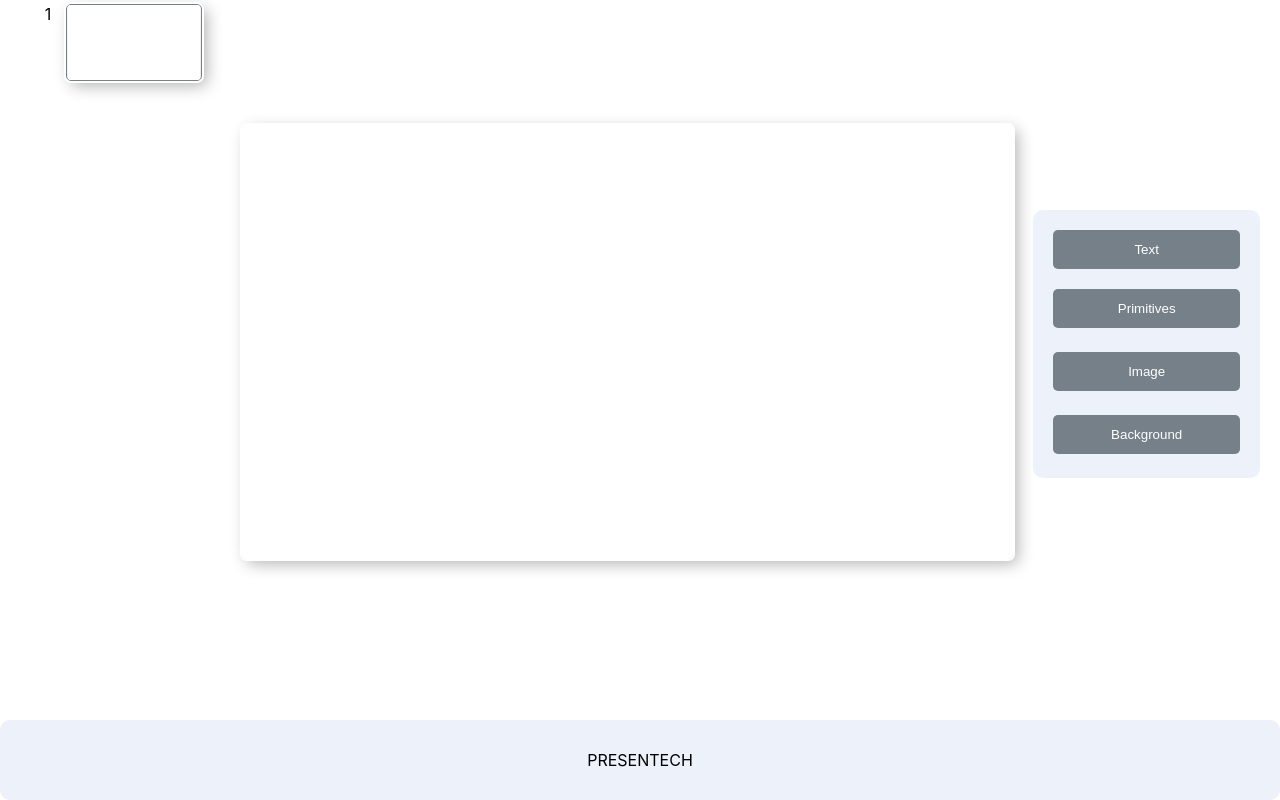
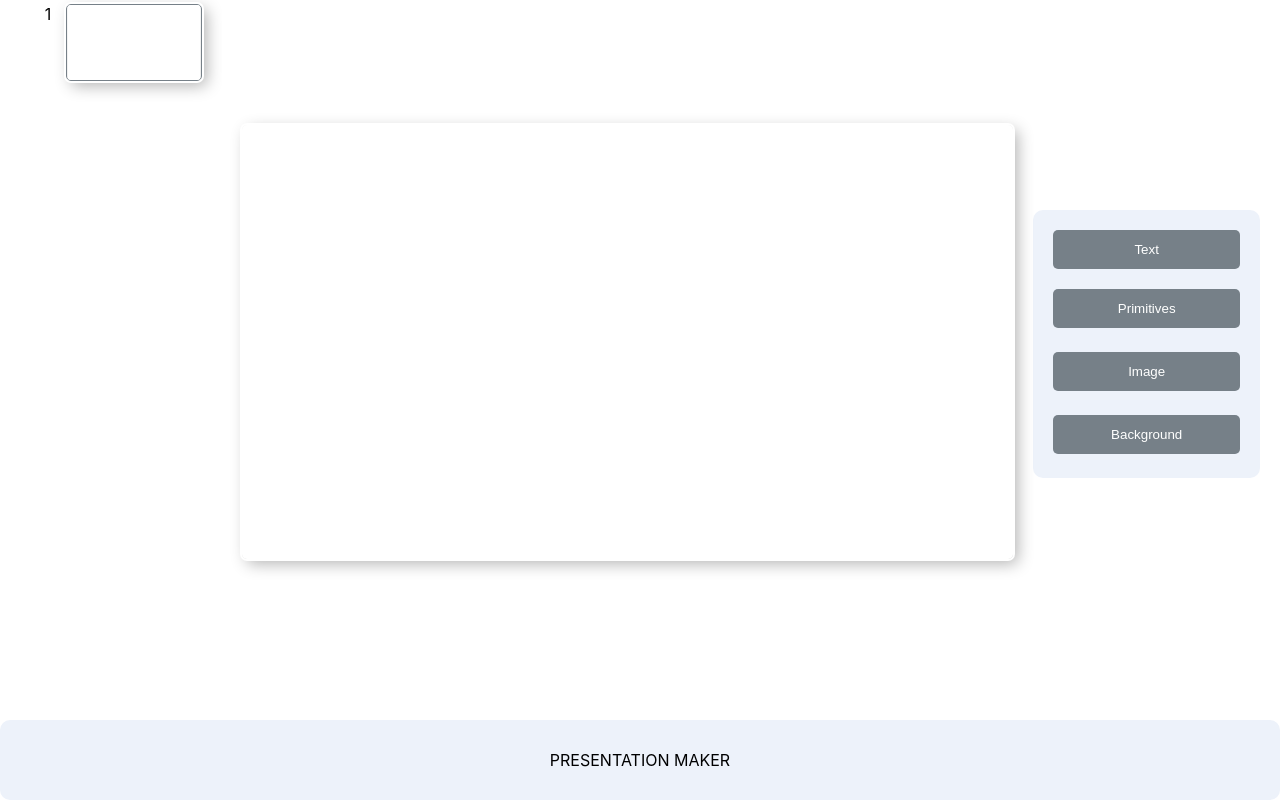
Before and after one commit to mandms/presentech, a React (Vite) app: page / in a window 1280 px wide. Shown: the part 198-998 px from the top of the page. Built offline with nearby package versions, Linux system fonts and the light colour scheme.

Commit message:
update theme

```diff
--- a/src/components/Editor/Footer/Footer.module.css
+++ b/src/components/Editor/Footer/Footer.module.css
@@ -19,4 +19,8 @@
   .footer {
     background-color: #484848;
   }
+
+  p {
+    color: white;
+  }
 }
--- a/src/components/Editor/Footer/Footer.tsx
+++ b/src/components/Editor/Footer/Footer.tsx
@@ -4,7 +4,7 @@ import styles from "./Footer.module.css";
 function Footer(): JSX.Element {
   return (
     <footer className={styles.footer}>
-      <p className={styles.logo}>PRESENTECH</p>
+      <p className={styles.logo}>PRESENTATION MAKER</p>
     </footer>
   );
 }
--- a/src/components/Editor/ToolBar/ToolBar.tsx
+++ b/src/components/Editor/ToolBar/ToolBar.tsx
@@ -46,7 +46,6 @@ function ToolBar({
 
   const handleThemeChange = () => {
     const currentTheme = localStorage.getItem('theme');
-    console.log(currentTheme);
     const newTheme = currentTheme === 'light' ? 'dark' : 'light';
     setTheme(newTheme);
   };
```
